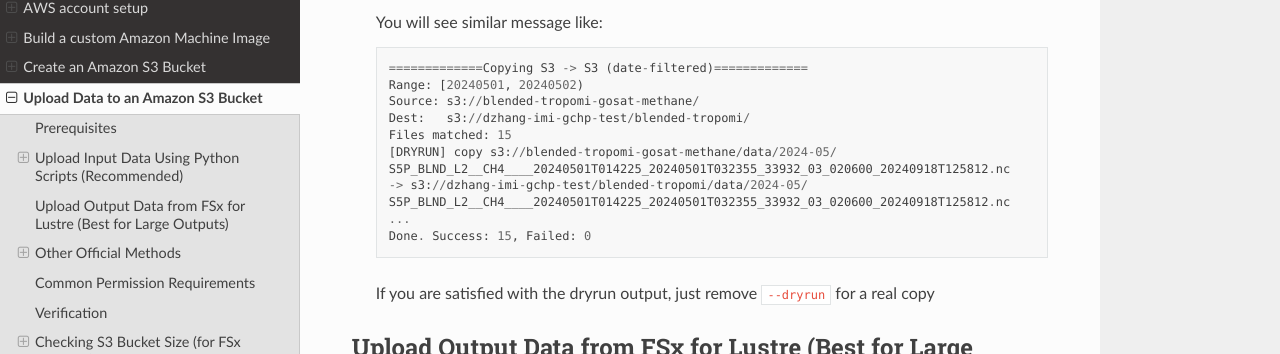
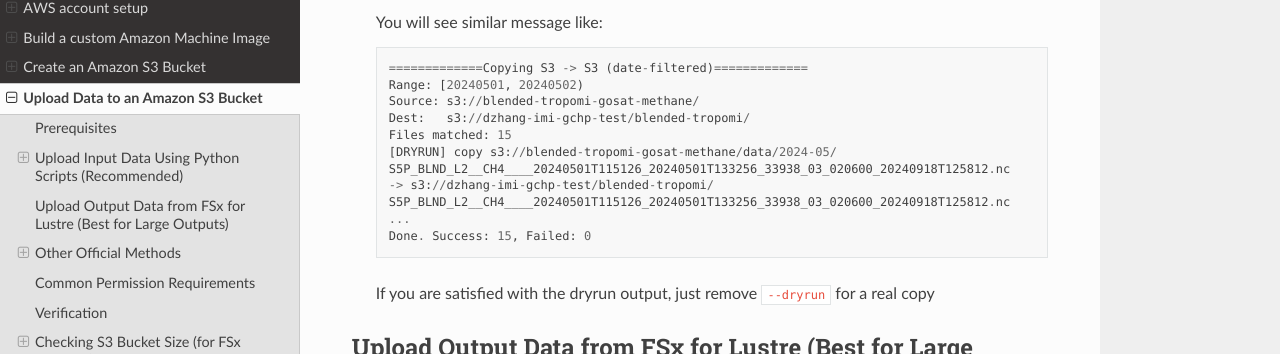
Before and after one commit to 1Dandan/learning-aws, a Sphinx documentation site: the page built from docs/source/operational-tutorials/s3-upload-data.rst, in a window 1280 px wide and 900 px high, scrolled down 2409 px. Shown: the part 98-452 px from the top of the window. Built offline with Sphinx 7.4.7 and the Read the Docs theme 3.1.0, drawn with Linux system fonts in a browser that asks for light colours.

Commit message:
update for copy blended tropomi data to s3

```diff
--- a/docs/source/operational-tutorials/s3-upload-data.rst
+++ b/docs/source/operational-tutorials/s3-upload-data.rst
@@ -128,9 +128,9 @@ Downloading scripts tutorials
     Dest:   s3://dzhang-imi-gchp-test/blended-tropomi/
     Files matched: 15
     [DRYRUN] copy s3://blended-tropomi-gosat-methane/data/2024-05/
-    S5P_BLND_L2__CH4____20240501T014225_20240501T032355_33932_03_020600_20240918T125812.nc
-    -> s3://dzhang-imi-gchp-test/blended-tropomi/data/2024-05/
-    S5P_BLND_L2__CH4____20240501T014225_20240501T032355_33932_03_020600_20240918T125812.nc
+    S5P_BLND_L2__CH4____20240501T115126_20240501T133256_33938_03_020600_20240918T125812.nc
+    -> s3://dzhang-imi-gchp-test/blended-tropomi/
+    S5P_BLND_L2__CH4____20240501T115126_20240501T133256_33938_03_020600_20240918T125812.nc
     ...
     Done. Success: 15, Failed: 0
 
--- a/docs/source/scripts/copy_blended_TROPOMI_s3_to_s3.py
+++ b/docs/source/scripts/copy_blended_TROPOMI_s3_to_s3.py
@@ -111,7 +111,13 @@ def copy_blended_date_range(start_date: datetime,
             continue
 
         for src_key in keys:
-            dst_key = f"{dst_prefix}{src_key}" if dst_prefix else src_key
+            filename = os.path.basename(src_key)
+
+            # Ensure dst_prefix ends with "/"
+            if dst_prefix and not dst_prefix.endswith("/"):
+                dst_prefix = dst_prefix + "/"
+
+            dst_key = f"{dst_prefix}{filename}"
             all_tasks.append((src_bucket, src_key, dst_bucket, dst_key, dry_run))
 
     print("=============Copying S3 -> S3 (date-filtered)=============")
```
